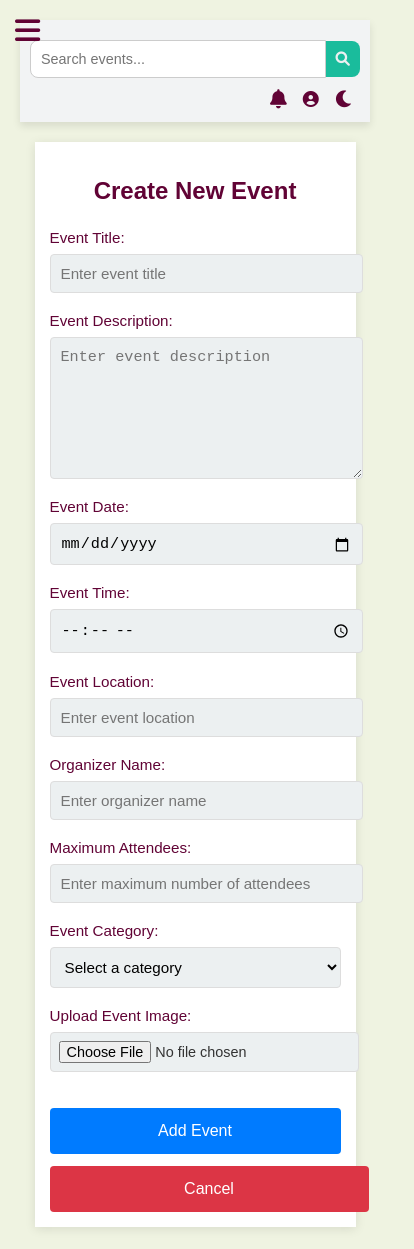
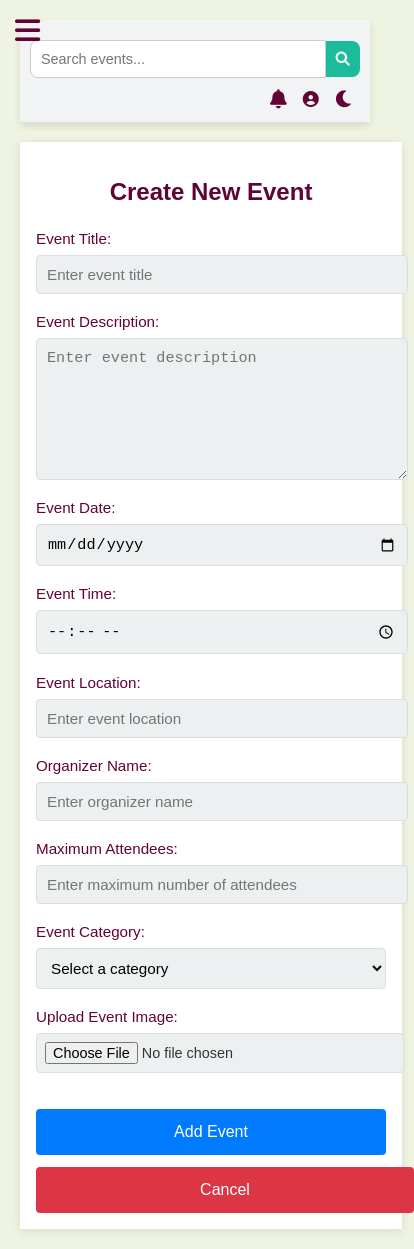
Before and after one commit to BrianKachumba/Group22, a website: page public/add-event.html in a window 390 px wide. Shown: the whole page, 414 px wide, since content can reach past the window. Drawn offline with Linux system fonts and the light colour scheme; no server answers; some icons are missing.

Commit message:
Update styles.css

```diff
--- a/public/styles.css
+++ b/public/styles.css
@@ -917,25 +917,6 @@ body.dark .sidebar-logo img {
     }
 }
 
-
-
-@media (max-width: 768px) {
-    .add-event-section {
-        max-width: 195vh;
-        padding: 15px;
-        width: auto;
-        margin: 0 auto;
-    }
-
-    .event-form {
-        gap: 10px;
-    }
-
-    .btn {
-        width: 100%;
-    }
-}
-
 .help-section {
     padding: 20px;
     background-color: var(--background-color);
```
